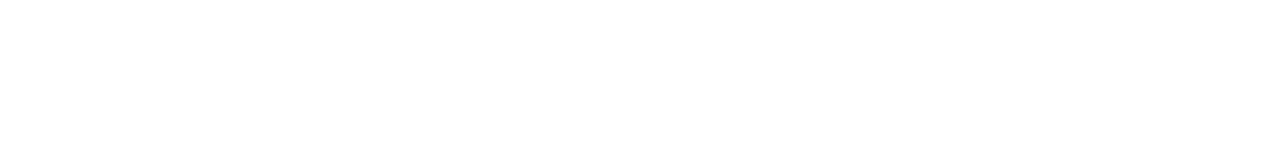
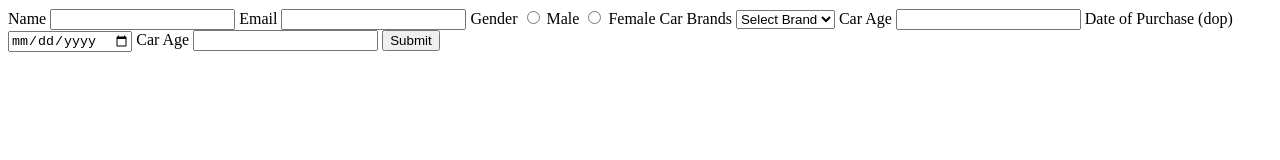
Before and after one commit to acciojob/car-insurance-form-rummy143679, a website: page main.html in a window 1280 px wide. Drawn offline with Linux system fonts and the light colour scheme.

Commit message:
created a submission

```diff
--- a/main.html
+++ b/main.html
@@ -8,6 +8,29 @@
 
 <body>
 	<!-- the entire body must be written by student -->
+	<form method="Post">
+		<label for="name">Name</label>
+		<input type="text" id="name" name="name" required/>
+		<label for="email">Email</label>
+		<input type="email" id="email" name="email" required/>
+		<label for="name" name="gender">Gender</label>
+		<input type="radio" name="gender" required/> Male
+		<input type="radio" name="gender" required/> Female
+		<label for="	cars">Car Brands</label>
+		<select id="cars" name="cars">
+			<option value="">Select Brand</option>
+			<option value="BMW">BMW</option>
+			<option value="Audi">Audi</option>
+			<option value="Mercedez">Mercedez</option>
+		</select>
+		<label for="carage">Car Age</label>
+		<input type="number" id="carage" name="carage" required/>
+		<label for="dop">Date of Purchase (dop)</label>
+		<input type="date" id="dop" name="dop" required/>
+		<label for="password">Car Age</label>
+		<input type="password" id="password" name="password" required/>
+		<button type="submit">Submit</button>
+	</form>
     <script type="text/javascript" src="./script.js">
 </script>
 
```
